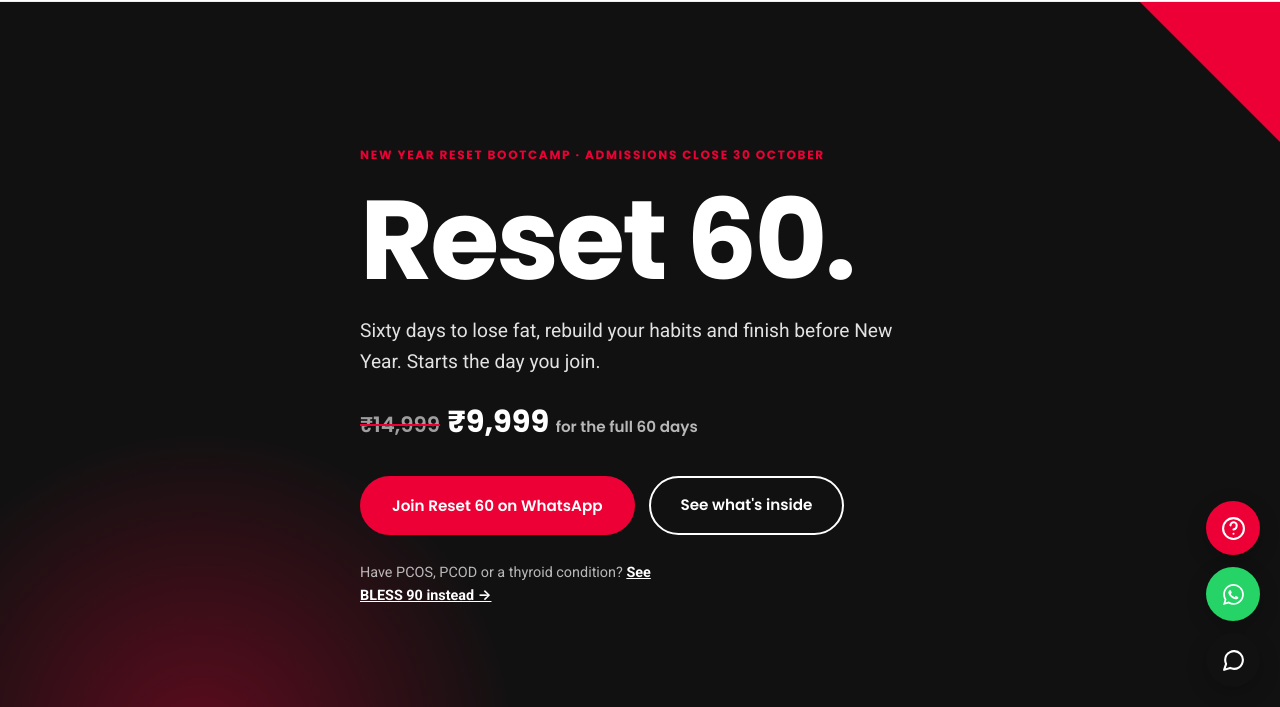
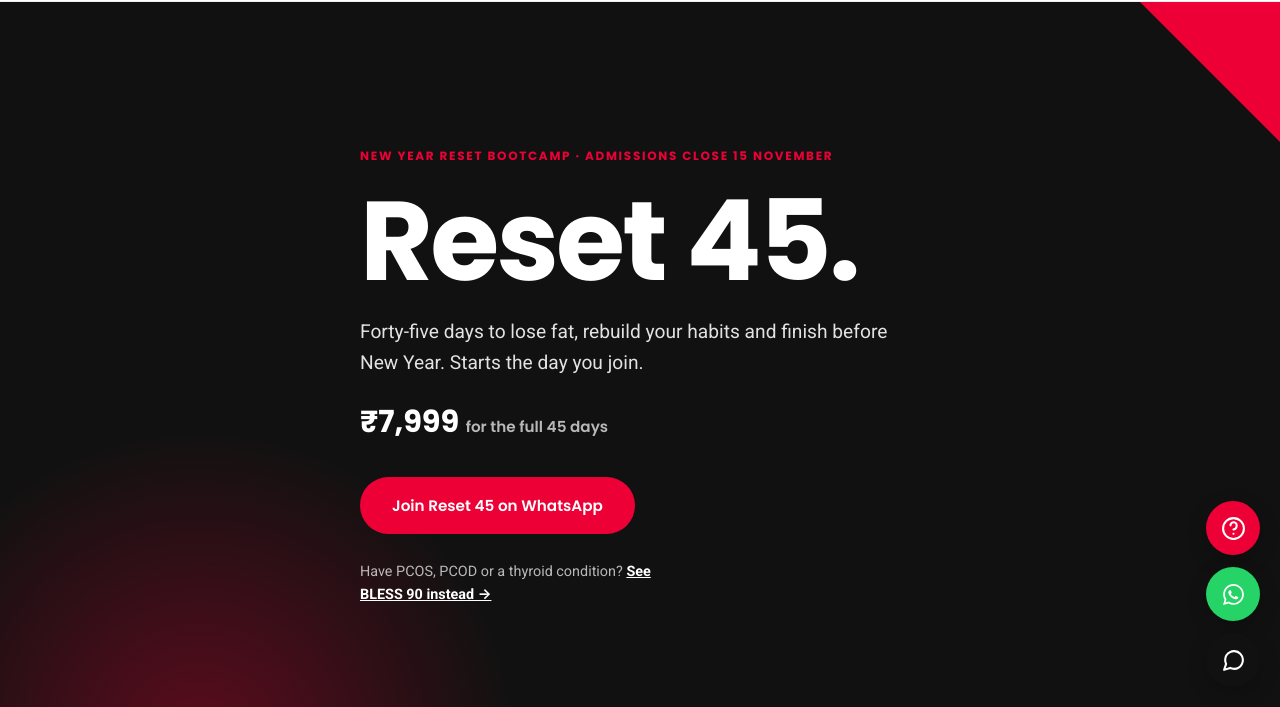
Before and after one commit to 21manifestation/Iaaj-website, a plain HTML site: page index.html in a window 1280 px wide. Shown: the part 93-800 px from the top of the page. Drawn offline with Linux system fonts and the light colour scheme.

Commit message:
Reset 45 live: homepage takeover, Reset 60 page marked closed, bot detects Reset 45 payment intent
Co-Authored-By: Claude Opus 5.5 <noreply@anthropic.com>

```diff
--- a/index.html
+++ b/index.html
@@ -194,20 +194,20 @@
   </div>
 </header>
 
-<!-- Reset 60 takeover (Oct 2026): fills the first screen so it is the only
-     thing a visitor sees on arrival. The regular hero and the rest of the
-     page sit below it, unchanged, so search indexing of the real content is
-     not affected. Remove this section after 30 October when admissions close. -->
+<!-- New Year Reset takeover: fills the first screen so it is the only thing
+     a visitor sees on arrival. The regular hero and the rest of the page sit
+     below it, unchanged, so search indexing of the real content is not
+     affected. Now Reset 45 (admissions 1 to 15 November 2026). After 15
+     November, swap to Reset 30 or remove this section. -->
 <section class="hero reset-hero">
   <div class="corner-block top-right"></div>
   <div class="container reset-hero-inner">
-    <span class="eyebrow">New Year Reset Bootcamp &middot; Admissions close 30 October</span>
-    <h1>Reset 60.</h1>
-    <p class="reset-hero-sub">Sixty days to lose fat, rebuild your habits and finish before New Year. Starts the day you join.</p>
-    <p class="reset-hero-price"><s class="price-was">&#8377;14,999</s>&#8377;9,999 <span>for the full 60 days</span></p>
+    <span class="eyebrow">New Year Reset Bootcamp &middot; Admissions close 15 November</span>
+    <h1>Reset 45.</h1>
+    <p class="reset-hero-sub">Forty-five days to lose fat, rebuild your habits and finish before New Year. Starts the day you join.</p>
+    <p class="reset-hero-price">&#8377;7,999 <span>for the full 45 days</span></p>
     <div class="hero-actions">
-      <button type="button" class="btn btn-primary reset-wa-btn">Join Reset 60 on WhatsApp</button>
-      <a href="reset60.html" class="btn btn-outline-white">See what's inside</a>
+      <button type="button" class="btn btn-primary reset-wa-btn">Join Reset 45 on WhatsApp</button>
     </div>
     <p class="reset-hero-pcos">Have PCOS, PCOD or a thyroid condition? <a href="program.html">See BLESS 90 instead &rarr;</a></p>
   </div>
@@ -629,11 +629,11 @@
 <script>
   // <button>, not <a href="wa.me/...">: js/script.js rewrites every wa.me link
   // on the site into "Apply for coaching". The message names the plan so the
-  // WhatsApp bot logs it as a Reset 60 payment intent.
+  // WhatsApp bot logs it as a Reset 45 payment intent.
   document.addEventListener('DOMContentLoaded', function () {
     document.querySelectorAll('.reset-wa-btn').forEach(function (btn) {
       btn.addEventListener('click', function () {
-        window.open('https://wa.me/918379834211?text=' + encodeURIComponent('Hey, I want to join Reset 60 (New Year Reset Bootcamp).'), '_blank');
+        window.open('https://wa.me/918379834211?text=' + encodeURIComponent('Hey, I want to join Reset 45 (New Year Reset Bootcamp).'), '_blank');
       });
     });
   });
```
Also changed, not shown: api/whatsapp-webhook.js (+8 -3 lines), reset60.html (+6 -4 lines).
